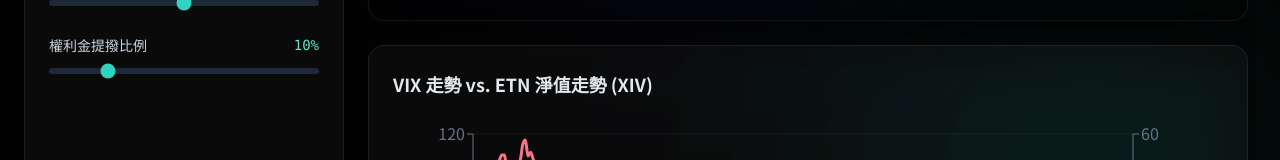
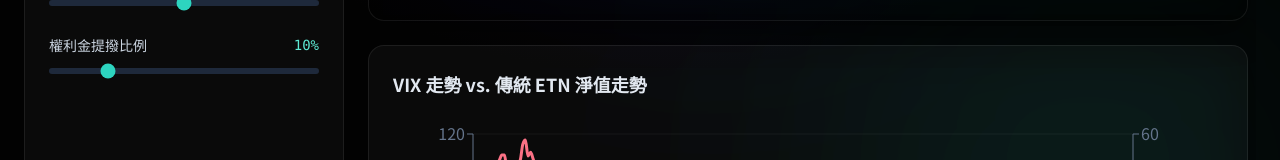
Before and after one commit to jerry0519-nycu/vix_simulator, a Next.js app: page / in a window 1280 px wide. Shown: the part 542-702 px from the top of the page. Built offline with nearby package versions, Linux system fonts and the light colour scheme.

Commit message:
Refine narrative, full localization, and remove XIV labels

```diff
--- a/src/components/Dashboard.tsx
+++ b/src/components/Dashboard.tsx
@@ -127,7 +127,7 @@ export function Dashboard({ data, stats, params, activeTab, setActiveTab, shocks
           </GlassCard>
 
           <GlassCard>
-            <h4 className="text-lg font-semibold mb-4 text-slate-200">VIX 走勢 vs. ETN 淨值走勢 (XIV)</h4>
+            <h4 className="text-lg font-semibold mb-4 text-slate-200">VIX 走勢 vs. 傳統 ETN 淨值走勢</h4>
             <TraditionalChart data={data} />
           </GlassCard>
 
--- a/src/components/charts/TraditionalChart.tsx
+++ b/src/components/charts/TraditionalChart.tsx
@@ -36,7 +36,7 @@ export function TraditionalChart({ data }: { data: DailyData[] }) {
             yAxisId="left"
             type="monotone"
             dataKey="tradNav"
-            name="傳統 ETN 淨值 (XIV)"
+            name="傳統 ETN 淨值"
             stroke="#fb7185"
             strokeWidth={3}
             dot={false}
```
Also changed, not shown: src/components/Sidebar.tsx (line endings or trailing spaces).
